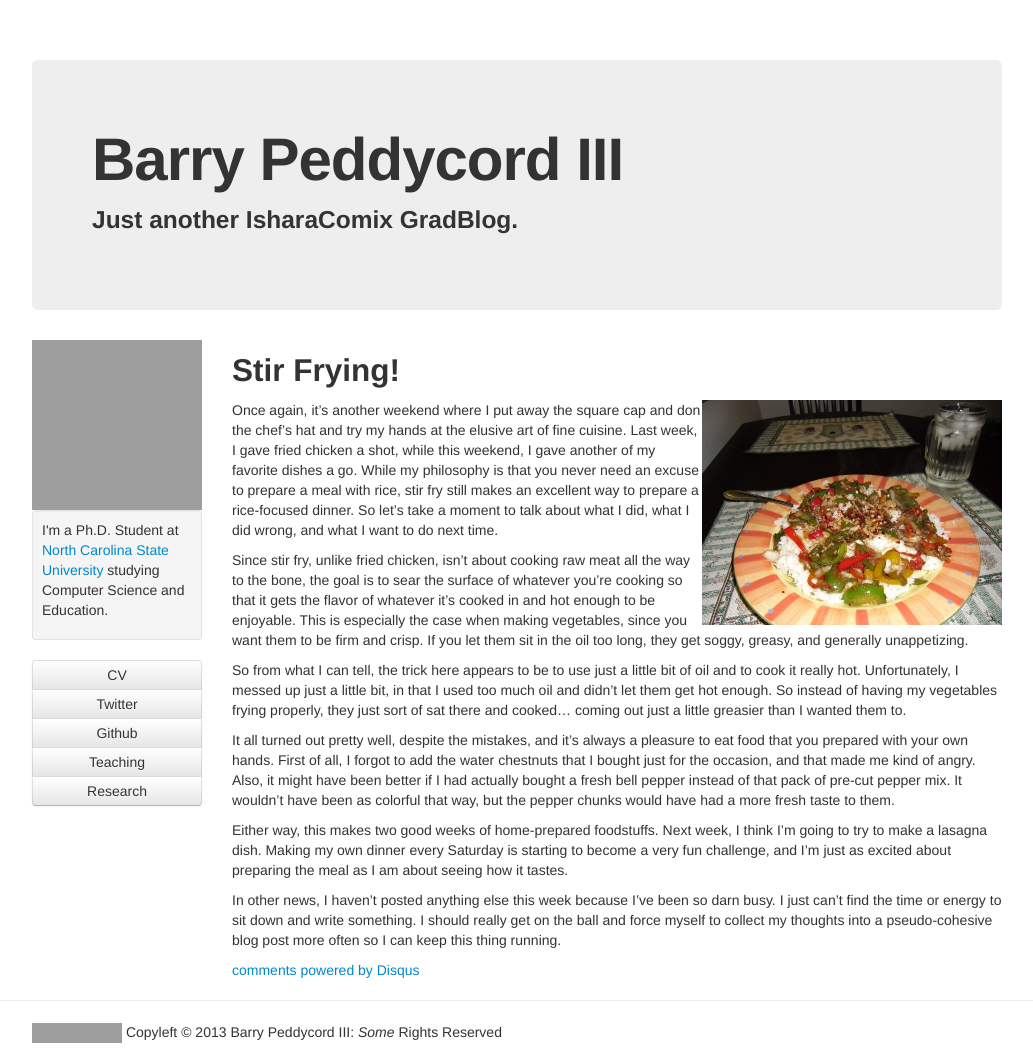
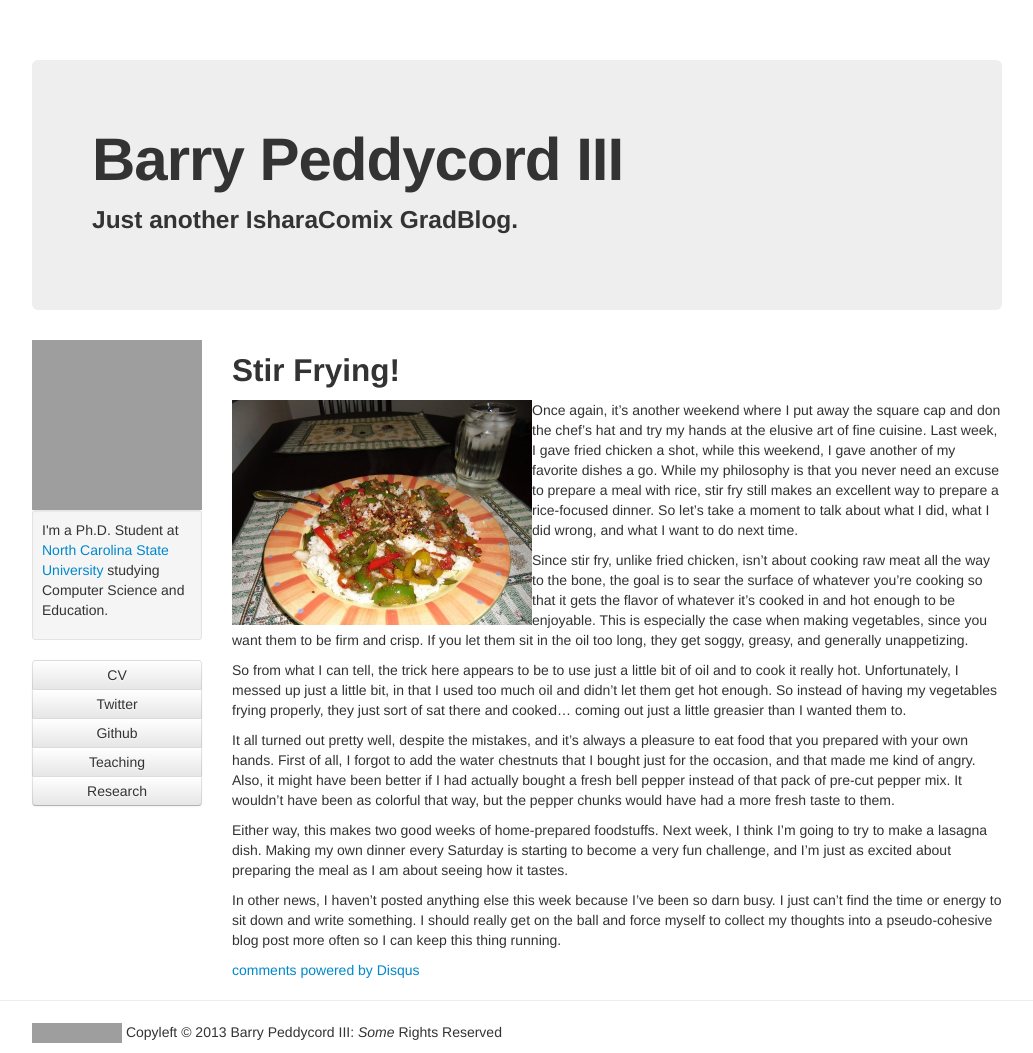
Before and after one commit to isharacomix/oldsite, a Jekyll site: the page built from _posts/2011-09-25-stir-frying.md, in a window 1280 px wide. Shown: the whole page, without its empty margins (123-1156 px from the left). Built offline with Jekyll 4.4.1, drawn with Linux system fonts in a browser that asks for light colours; comment, search, counter and statistics services are not loaded; grey boxes are pictures that could not be loaded.

Commit message:
Food photo blogs.

```diff
--- a/_posts/2011-09-25-stir-frying.md
+++ b/_posts/2011-09-25-stir-frying.md
@@ -3,7 +3,7 @@
 title: Stir Frying!
 ---
 
-<img class="pull-right" width="300" src="{{ site.baseurl }}/img/pic_stirfry.jpg" alt="" />
+<img class="pull-left" width="300" src="{{ site.baseurl }}/img/pic_stirfry.jpg" alt="" />
 
 Once again, it's another weekend where I put away the square cap and don the chef's hat and try my hands at the elusive art of fine cuisine. Last week, I gave fried chicken a shot, while this weekend, I gave another of my favorite dishes a go. While my philosophy is that you never need an excuse to prepare a meal with rice, stir fry still makes an excellent way to prepare a rice-focused dinner. So let's take a moment to talk about what I did, what I did wrong, and what I want to do next time.
 
```
Also changed, not shown: _posts/2011-09-19-listen-to-that-chicken-sizzle.md (+1 -1 lines).
